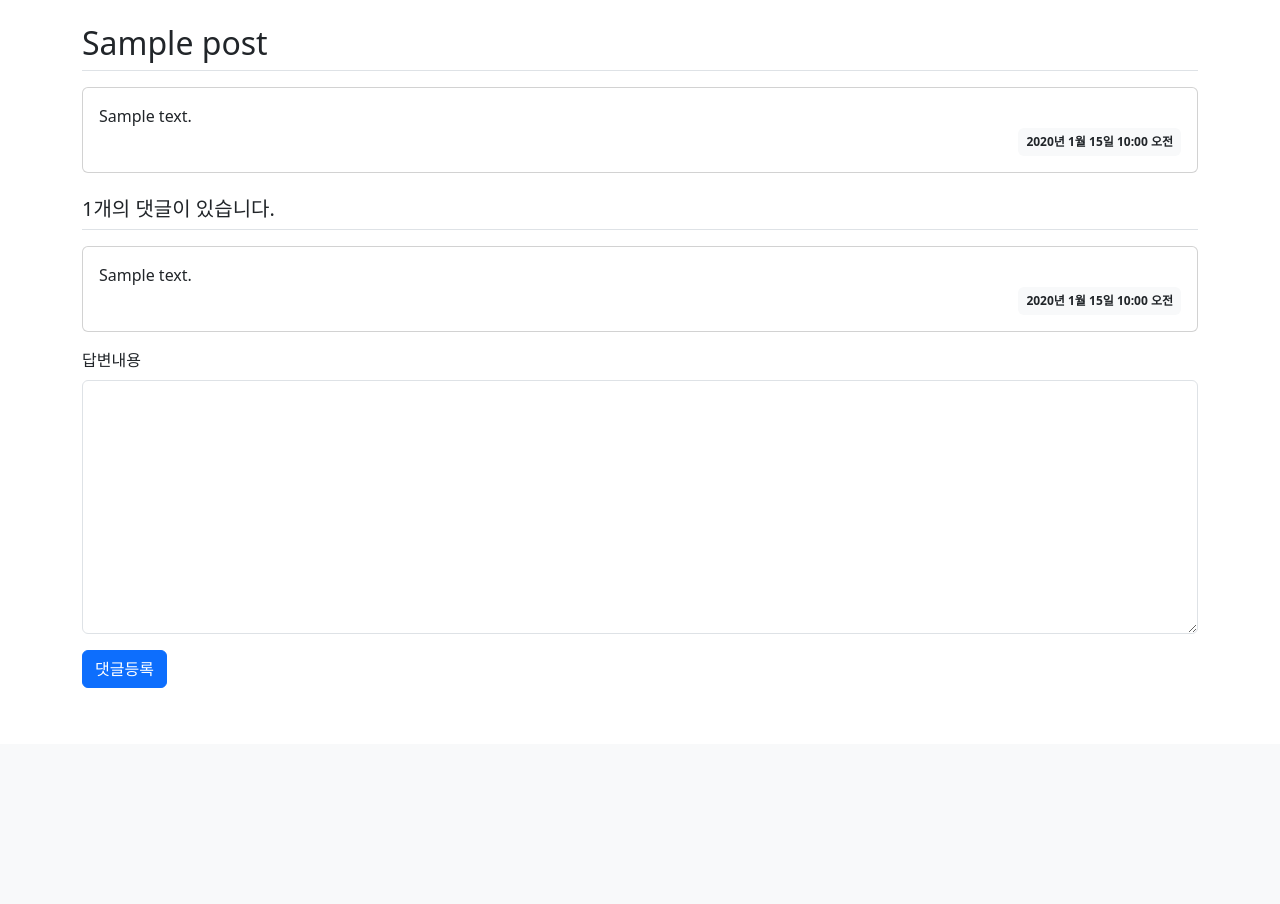
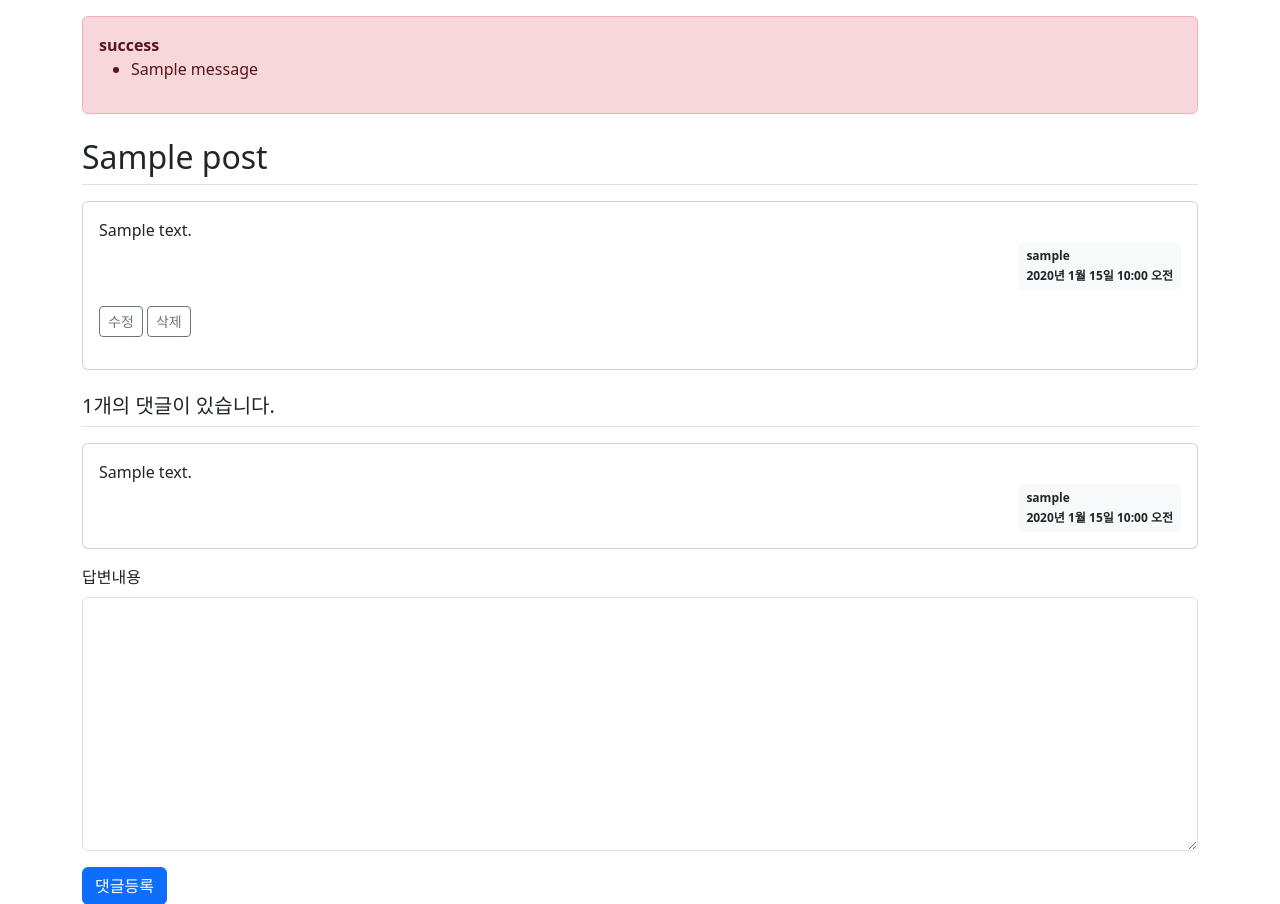
Before and after one commit to n3316202/ecommerce, a Django app: page /boards/1/ in a window 1280 px wide. Shown: the part 56-960 px from the top of the page. Before the commit the page ends 744 px from the top, so only its background shows below. Run offline with Django 5.2, Linux system fonts and the light colour scheme; a user stored in the database is signed in; tables that the repository leaves empty hold one stand-in row (values such as "Sample post"); one stand-in notice (Sample message) is shown; some libraries are stand-ins or nearby versions.

Commit message:
게시글 수정 및 삭제 완료

```diff
--- a/boards/models.py
+++ b/boards/models.py
@@ -14,6 +14,8 @@ class Post(models.Model):
     def __str__(self):
         return f"{self.id} {self.title}"
 
+
+
 # 댓글 관련 테이블
 class Comment(models.Model):
     user       = models.ForeignKey(User, on_delete=models.CASCADE)
@@ -21,3 +23,6 @@ class Comment(models.Model):
     content    = models.CharField(max_length=500)
     created_at = models.DateTimeField(auto_now_add=True)
     updated_at = models.DateTimeField(auto_now=True)
+
+    def __str__(self):
+        return f"{self.id} {self.content}"
--- a/boards/urls.py
+++ b/boards/urls.py
@@ -10,4 +10,6 @@ urlpatterns = [
    path('<int:post_id>/', views.detail, name='detail'),
    path('reply/create/<int:post_id>/', views.comment_create, name='reply_create'),
    path('post/create/', views.post_create, name='post_create'),
+   path('post/modify/<int:post_id>/', views.post_modify, name='post_modify'),
+   path('post/delete/<int:post_id>/', views.post_delete, name='post_delete'),
 ]
--- a/boards/views.py
+++ b/boards/views.py
@@ -6,6 +6,8 @@ from boards.forms import CommentForm, PostForm
 from boards.models import Comment, Post
 from django.core.paginator import Paginator
 from django.contrib.auth.decorators import login_required
+from django.contrib import messages
+
 # Create your views here.
 # -기호가 붙으면 역방향 정렬을, 없으면 순방향 정렬을 의미한다. 게시물은 보통 최신순으로 보므로 작성일시를 역순으로 정렬했다.
 def index(request):
@@ -77,3 +79,33 @@ def comment_create(request,post_id):
 
     context = {'post':post,'form': form}
     return render(request, 'boards/post_form.html', context)
+
+@login_required(login_url='accounts:login')
+def post_modify(request, post_id):
+    post = get_object_or_404(Post, pk=post_id)
+
+    if request.user != post.user:
+        messages.error(request, '수정권한이 없습니다')
+        return redirect('boards:detail', post_id=post.id)
+
+    if request.method == "POST":
+        form = PostForm(request.POST, instance=post)
+        if form.is_valid():
+            post = form.save(commit=False)
+            #post.modify_date = timezone.now()  # 수정일시 저장
+            post.save()
+            return redirect('boards:detail', post_id=post.id)
+    else:
+        form = PostForm(instance=post) #GET 요청인 경우 질문수정 화면에 조회된 질문의 제목과 내용이 반영될 수 있도록 다음과 같이 폼을 생성해야 한다.
+
+    context = {'form': form}
+    return render(request, 'boards/post_form.html', context)
+
+@login_required(login_url='accounts:login')
+def post_delete(request, post_id):
+    post = get_object_or_404(Post, pk=post_id)
+    if request.user != post.user:
+        messages.error(request, '삭제권한이 없습니다')
+        return redirect('boards:detail', post_id=post.id)
+    post.delete()
+    return redirect('boards:index')
--- a/templates/boards/post_detail.html
+++ b/templates/boards/post_detail.html
@@ -2,16 +2,34 @@
 {% block content %}
 
 <div class="container my-3">
+  <!-- message 표시 -->
+  {% if messages %}
+    <div class="alert alert-danger my-3" role="alert">
+  {% for message in messages %}
+    <strong>{{ message.tags }}</strong>
+    <ul><li>{{ message.message }}</li></ul>
+  {% endfor %}
+    </div>
+  {% endif %}
   <!-- 부모글 -->
   <h2 class="border-bottom py-2">{{ post.title }}</h2>
   <div class="card my-3">
     <div class="card-body">
       <div class="card-text" style="white-space: pre-line;">{{ post.content }}</div>
       <div class="d-flex justify-content-end">
-        <div class="badge bg-light text-dark p-2">
-          {{ post.created_at }}
+        <div class="badge bg-light text-dark p-2 text-start">
+          <div class="mb-2">{{ post.user.username }}</div>
+          <div>{{ post.created_at }}</div>
         </div>
       </div>
+      <div class="my-3">
+        {% if request.user == post.user %}
+        <a href="{% url 'boards:post_modify' post.id  %}"
+           class="btn btn-sm btn-outline-secondary">수정</a>
+           <a href="javascript:void(0)" class="delete btn btn-sm btn-outline-secondary"
+           data-uri="{% url 'boards:post_delete' post.id  %}">삭제</a>
+        {% endif %}
+    </div>
     </div>
   </div>
 
@@ -22,8 +40,9 @@
       <div class="card-body">
         <div class="card-text" style="white-space: pre-line;">{{ comment.content }}</div>
         <div class="d-flex justify-content-end">
-          <div class="badge bg-light text-dark p-2">
-            {{ comment.created_at }}
+          <div class="badge bg-light text-dark p-2 text-start">
+            <div class="mb-2">{{ comment.user.username }}</div>
+             <div>{{comment.created_at}}</div>
           </div>
         </div>
       </div>
@@ -60,3 +79,15 @@
 </form>
 </div>
 {%endblock%}
+{% block script %}
+<script type='text/javascript'>
+const delete_elements = document.getElementsByClassName("delete");
+Array.from(delete_elements).forEach(function(element) {
+    element.addEventListener('click', function() {
+        if(confirm("정말로 삭제하시겠습니까?")) {
+            location.href = this.dataset.uri;
+        };
+    });
+});
+</script>
+{% endblock %}
--- a/templates/layout/base.html
+++ b/templates/layout/base.html
@@ -19,5 +19,9 @@
 {% block content %}
 {% endblock %}
 <!-- 기본 템플릿 안에 삽입될 내용 End -->
+<!-- 자바스크립트 Start -->
+{% block script %}
+{% endblock %}
+<!-- 자바스크립트 End -->
 </body>
 </html>
```
Also changed, not shown: boards/admin.py (+7 -2 lines), templates/boards/post_list.html (+8 -6 lines).
